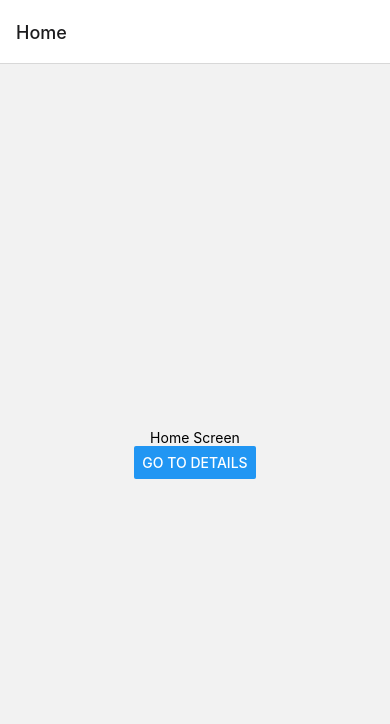
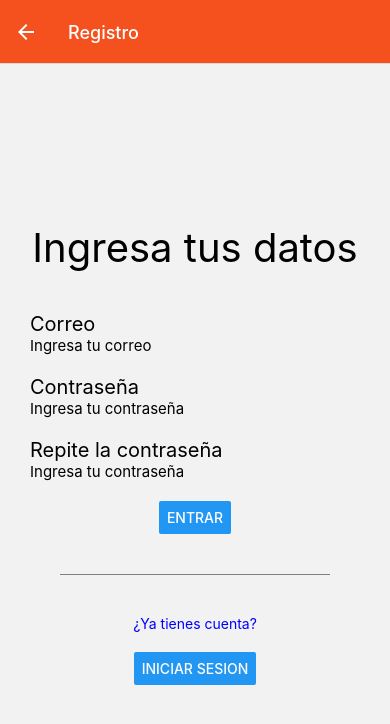
Before and after one commit to rigobertoalag/market-npm-native, a React Native app: screen /register in a window 390 px wide. Shown: the top 724 px of the page. Built offline with nearby package versions, Linux system fonts and the light colour scheme.

Commit message:
Pruebas de react-navigator y de hooks

```diff
--- a/App.js
+++ b/App.js
@@ -1,37 +1,49 @@
-import React from 'react';
+import React, { useState } from 'react';
 import { StyleSheet, Text, View, Button } from 'react-native';
 import { NavigationContainer } from '@react-navigation/native';
 import { createNativeStackNavigator } from '@react-navigation/native-stack';
 
-function HomeScreen({ navigation }) {
-  return (
-    <View style={{ flex: 1, alignItems: 'center', justifyContent: 'center' }}>
-      <Text>Home Screen</Text>
-      <Button
-        title="Go to Details"
-        onPress={() => navigation.navigate('Details')}
-      />
-    </View>
-  );
-}
-
-function DetailsScreen() {
-  return (
-    <View style={{ flex: 1, alignItems: 'center', justifyContent: 'center' }}>
-      <Text>Details Screen</Text>
-    </View>
-  );
-}
+import HomeScreen from './screens/HomeScreen';
+import DetailsScreen from './screens/DetailsScreen';
+import Login from './screens/auth/Login';
+import Register from './screens/auth/Register';
 
 const Stack = createNativeStackNavigator();
 
+export default function App() {
+  const [logged, isLogged] = useState(false)
 
-export default function App() {
+  console.log(logged)
+
   return (
     <NavigationContainer>
-      <Stack.Navigator initialRouteName="Home">
-        <Stack.Screen name="Home" component={HomeScreen} />
+      <Stack.Navigator initialRouteName="Home"
+        screenOptions={{
+          headerStyle: {
+            backgroundColor: '#f4511e',
+          },
+          headerTintColor: '#fff'
+        }}>
+        <Stack.Screen name="Home" component={HomeScreen} options={{
+          title: 'Bienvenido',
+          headerRight: () => (
+            logged ?
+            <Button
+              onPress={() => {isLogged(false); alert('Cerraste sesion')}}
+              title="Cerrar sesion"
+              color="blue"
+            />
+            :
+            <Button
+              onPress={() => {isLogged(true); alert('Iniciaste sesion')}}
+              title="Iniciar sesion"
+              color="blue"
+            />
+          ),
+        }} />
         <Stack.Screen name="Details" component={DetailsScreen} />
+        <Stack.Screen name="login" component={Login} options={{ title: 'Inicio de sesion' }} />
+        <Stack.Screen name="register" component={Register} options={{ title: 'Registro' }} />
       </Stack.Navigator>
     </NavigationContainer>
   );
--- /dev/null
+++ b/screens/DetailsScreen.js
@@ -0,0 +1,10 @@
+import React from 'react'
+import { View, Text } from 'react-native'
+
+export default function DetailsScreen() {
+    return (
+        <View style={{ flex: 1, alignItems: 'center', justifyContent: 'center' }}>
+            <Text>Details Screen</Text>
+        </View>
+    );
+}
--- /dev/null
+++ b/screens/HomeScreen.js
@@ -0,0 +1,19 @@
+import React from 'react'
+import { View, Text, Button } from 'react-native'
+
+export default function HomeScreen({ navigation }) {
+    return (
+        <View style={{ flex: 1, alignItems: 'center', justifyContent: 'center' }}>
+            <Text>Home Screen</Text>
+            <Button
+                title="Go to Details"
+                onPress={() => navigation.navigate('Details')}
+            />
+
+            <Button
+                title="Login"
+                onPress={() => navigation.navigate('login')}
+            />
+        </View>
+    );
+}
--- /dev/null
+++ b/screens/auth/Login.js
@@ -0,0 +1,53 @@
+import React from 'react'
+import { View, Text, TextInput, Button } from 'react-native'
+import { styles } from './styles'
+
+export default function Login({ navigation }) {
+    return (
+        <View style={styles.container}>
+            <Text style={styles.hero}>Ingresa tus datos</Text>
+
+            <Text style={styles.label}>Correo</Text>
+            <TextInput
+                // onChangeText={onChangeNumber}
+                // value={number}
+                placeholder="Ingresa tu correo"
+                keyboardType="email-address"
+                style={styles.input}
+            />
+
+            <Text style={styles.label}>Contraseña</Text>
+            <TextInput
+                // onChangeText={onChangeNumber}
+                // value={number}
+                placeholder="Ingresa tu contraseña"
+                keyboardType="default"
+                secureTextEntry= {true}
+                style={styles.input}
+            />
+
+            <View style={ styles.centerElements }>
+                <Button
+                    title='Entrar'
+                />
+            </View>
+
+            <View style={styles.separator}></View>
+
+            <View style={ styles.centerElements }>
+                <Text style={ styles.adviseText }>¿Aun no tienes cuenta?</Text>
+                <Button
+                    title='Registrate'
+                    onPress={() => navigation.navigate('register')}
+                />
+            </View>
+
+            {/* <Button
+                title='INICIA SESION'
+                onPress={() => navigation.navigate('LOR', {
+                    isLogin: true
+                })}
+            /> */}
+        </View>
+    )
+}
--- /dev/null
+++ b/screens/auth/Register.js
@@ -0,0 +1,57 @@
+import React from 'react'
+import { View, Text, TextInput, Button } from 'react-native'
+
+import { styles } from './styles'
+
+export default function Register({ navigation  }) {
+    return (
+        <View style={styles.container}>
+            <Text style={styles.hero}>Ingresa tus datos</Text>
+
+            <Text style={styles.label}>Correo</Text>
+            <TextInput
+                // onChangeText={onChangeNumber}
+                // value={number}
+                placeholder="Ingresa tu correo"
+                keyboardType="email-address"
+                style={styles.input}
+            />
+
+            <Text style={styles.label}>Contraseña</Text>
+            <TextInput
+                // onChangeText={onChangeNumber}
+                // value={number}
+                placeholder="Ingresa tu contraseña"
+                keyboardType="default"
+                secureTextEntry={true}
+                style={styles.input}
+            />
+
+            <Text style={styles.label}>Repite la contraseña</Text>
+            <TextInput
+                // onChangeText={onChangeNumber}
+                // value={number}
+                placeholder="Ingresa tu contraseña"
+                keyboardType="default"
+                secureTextEntry={true}
+                style={styles.input}
+            />
+
+            <View style={{ alignItems: 'center' }}>
+                <Button
+                    title='Entrar'
+                />
+            </View>
+
+            <View style={styles.separator}></View>
+
+            <View style={ styles.centerElements }>
+                <Text style={ styles.adviseText }>¿Ya tienes cuenta?</Text>
+                <Button
+                    title='Iniciar sesion'
+                    onPress={() => navigation.navigate('login')}
+                />
+            </View>
+        </View>
+    )
+}
--- /dev/null
+++ b/screens/auth/styles.js
@@ -0,0 +1,31 @@
+import React from 'react'
+import { StyleSheet } from 'react-native'
+
+export const styles = StyleSheet.create({
+    container:{
+        flex: 1,  justifyContent: 'center'
+    },
+    hero: {
+        fontSize: 40, alignSelf: 'center', marginBottom: 40
+    },
+    label:{
+        fontSize: 20, marginLeft: 30, marginRight:30
+    },
+    input:{
+        fontSize: 15, marginLeft:30, marginRight:30, marginBottom: 20
+    },
+    separator: {
+        borderBottomColor: 'grey',
+        borderBottomWidth: 1,
+        marginLeft: 60,
+        marginRight: 60,
+        marginTop: 40,
+        marginBottom: 40
+    },
+    centerElements:{
+        alignItems: 'center'
+    },
+    adviseText: {
+        color: 'blue', marginBottom: 20
+    }
+})
```
